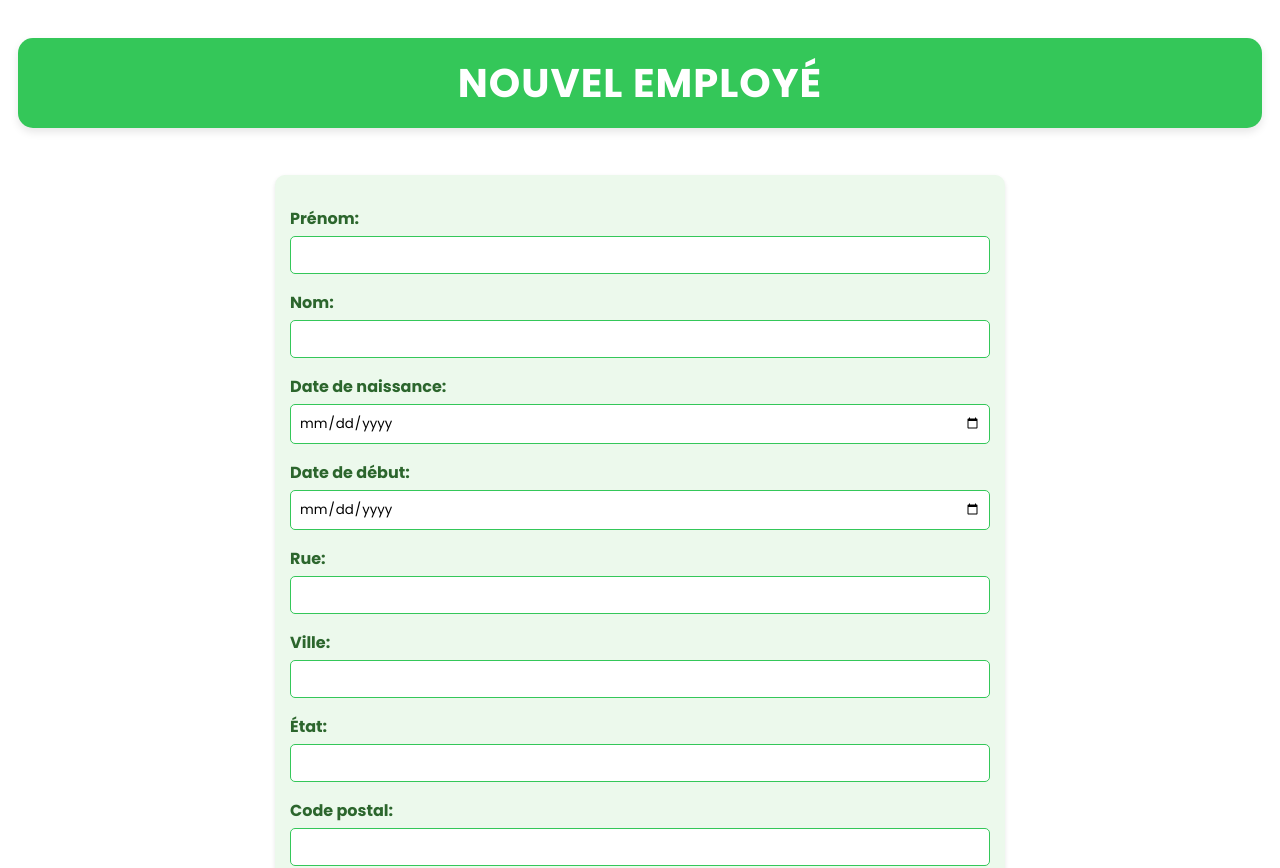
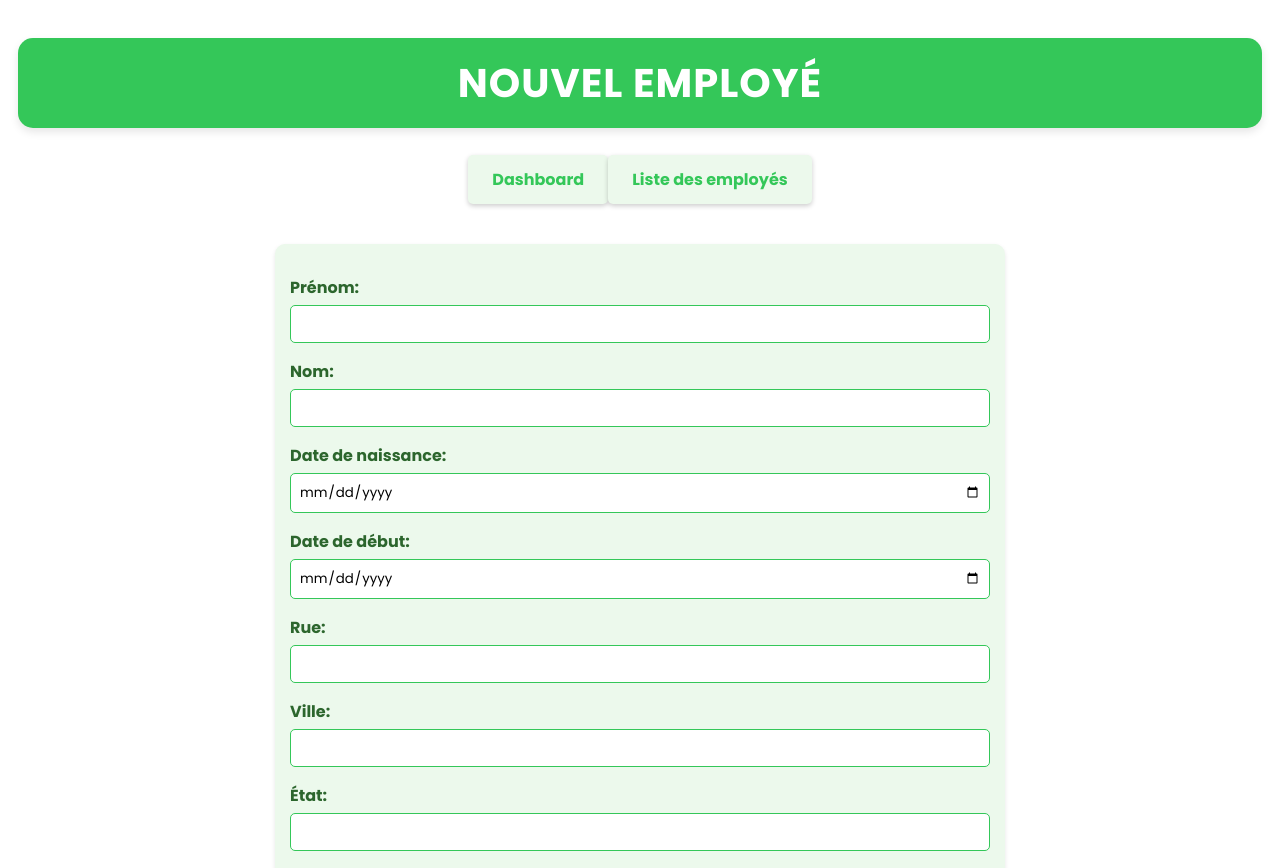
Before and after one commit to VicoD3X/Final_RP14, a React (Vite) app: page /dashboard/FormEmployee in a window 1280 px wide. Shown: the top 868 px of the page. Built offline with nearby package versions, Linux system fonts and the light colour scheme.

Commit message:
FINAL - UPDATE 02
- retour a un state stable
- retrait de la persistence
- mise à jour des composants en state stable
- mise en place de la remise a zero du formulaire apres submit (stable)

```diff
--- a/src/App.css
+++ b/src/App.css
@@ -75,6 +75,33 @@ body {
 .DashLink:active {
     transform: translateY(1px);
 }
+
+.navigation-links {
+    display: flex;
+    justify-content: space-between;
+    margin-bottom: 20px;
+    padding: 0 20px;
+}
+
+.link-dashboard,
+.link-employee-list {
+    padding: 12px 24px;
+    background-color: #ECF9EC;
+    color: #34C759;
+    text-decoration: none;
+    font-weight: bold;
+    border-radius: 5px;
+    box-shadow: 0 2px 5px rgba(0, 0, 0, 0.2);
+    transition: background-color 0.3s, color 0.3s;
+}
+
+.link-dashboard:hover,
+.link-employee-list:hover {
+    background-color: #34C759;
+    color: #ffffff;
+    box-shadow: 0 4px 8px rgba(0, 0, 0, 0.3);
+}
+
 
 
 
--- a/src/components/EmployeeForm.jsx
+++ b/src/components/EmployeeForm.jsx
@@ -6,7 +6,7 @@ import Popup from '@vicod3x/popup_package';
 
 function EmployeeForm() {
     const dispatch = useDispatch();
-    const [employee, setEmployee] = useState({
+    const initialEmployeeState = {
         firstName: '',
         lastName: '',
         birthDate: '',
@@ -16,7 +16,8 @@ function EmployeeForm() {
         state: '',
         zipCode: '',
         department: ''
-    });
+    };
+    const [employee, setEmployee] = useState(initialEmployeeState);
 
     const [showPopup, setShowPopup] = useState(false);
     const timeoutRef = useRef(null); // useRef pour gérer le timer
@@ -33,8 +34,8 @@ function EmployeeForm() {
         e.preventDefault();
         console.log('Employee saved:', employee);
         dispatch(addEmployee(employee));
+        setEmployee(initialEmployeeState); // Réinitialiser l'état du formulaire
         setShowPopup(true);
-        // Réinitialiser l'état du formulaire ici, si nécessaire
 
         // Gestion du timer pour fermer le popup
         clearTimeout(timeoutRef.current);
@@ -155,7 +156,7 @@ function EmployeeForm() {
                 </div>
                 <div>
                     <label className="FormLabel">Département:</label>
-                    <div class="FormSelectContainer">
+                    <div className="FormSelectContainer">
                         <select
                             name="department"
                             value={employee.department}
--- a/src/main.jsx
+++ b/src/main.jsx
@@ -1,17 +1,17 @@
 import React from 'react';
-import { createRoot } from 'react-dom/client';
+import ReactDOM from 'react-dom/client';
 import { Provider } from 'react-redux';
-import { PersistGate } from 'redux-persist/integration/react';
-import { store, persistor } from './store';
-import App from './App';
+import { store } from './store.js'; // Importation du store Redux.
+import App from './App.jsx';
 import './index.css';
 
-createRoot(document.getElementById('root')).render(
+// Création de la racine de l'application React avec ReactDOM.
+ReactDOM.createRoot(document.getElementById('root')).render(
   <React.StrictMode>
+    {/* Le composant Provider de react-redux permet à l'application React d'accéder au store Redux. */}
     <Provider store={store}>
-      <PersistGate loading={null} persistor={persistor}>
-        <App />
-      </PersistGate>
+      {/* App est le composant racine de votre application. */}
+      <App />
     </Provider>
-  </React.StrictMode>
+  </React.StrictMode>,
 );
--- a/src/pages/FormEmployee.jsx
+++ b/src/pages/FormEmployee.jsx
@@ -1,3 +1,5 @@
+import React from 'react';
+import { Link } from 'react-router-dom'; // Importe le composant Link
 import EmployeeForm from "../components/EmployeeForm";
 
 function FormEmployee() {
@@ -5,6 +7,12 @@ function FormEmployee() {
         <>
             <div className="FormSuperContainer">
                 <h1 className="FormTitle">NOUVEL EMPLOYÉ</h1>
+                <div className="navigation-links">
+                    {/* Ajoute le lien vers la page Dashboard à gauche */}
+                    <Link to="/dashboard" className="link-dashboard">Dashboard</Link>
+                    {/* Ajoute le lien vers la page Liste des employés à droite */}
+                    <Link to="/dashboard/MyEmployee" className="link-employee-list">Liste des employés</Link>
+                </div>
                 <EmployeeForm />
             </div>
         </>
--- a/src/pages/MyEmployee.jsx
+++ b/src/pages/MyEmployee.jsx
@@ -1,10 +1,18 @@
 import EmployeeList from "../components/EmployeeList";
+import { Link } from 'react-router-dom'; // Importe le composant Link
+
 
 function FormEmployee() {
     return (
         <>
             <div className="TableSuperContainer">
                 <h1 className="TableTitle">Liste des employées</h1>
+                <div className="navigation-links">
+                    {/* Ajoute le lien vers la page Dashboard à gauche */}
+                    <Link to="/dashboard" className="link-dashboard">Dashboard</Link>
+                    {/* Ajoute le lien vers la page Liste des employés à droite */}
+                    <Link to="/dashboard/MyEmployee" className="link-employee-list">Liste des employés</Link>
+                </div>
                 <EmployeeList />
             </div>
         </>
--- a/src/store.js
+++ b/src/store.js
@@ -1,19 +1,9 @@
 // src/app/store.js
 import { configureStore } from '@reduxjs/toolkit';
-import employeesReducer from '../src/features/employeesSlices';
-import { persistStore, persistReducer } from 'redux-persist';
-import storage from 'redux-persist/lib/storage';
-
-const persistConfig = {
-  key: 'root',
-  storage,
-  whitelist: ['employees'] // Indique quelle partie du store tu veux persister
-};
-
-const persistedReducer = persistReducer(persistConfig, employeesReducer);
+import employeesReducer from '../src/features/employeesSlices'; // Vérifie que le chemin d'importation est correct
 
 export const store = configureStore({
-  reducer: persistedReducer,
+  reducer: {
+    employees: employeesReducer // Utilise un objet pour le reducer si tu prévois d'ajouter d'autres reducers à l'avenir
+  },
 });
-
-export const persistor = persistStore(store);
```
